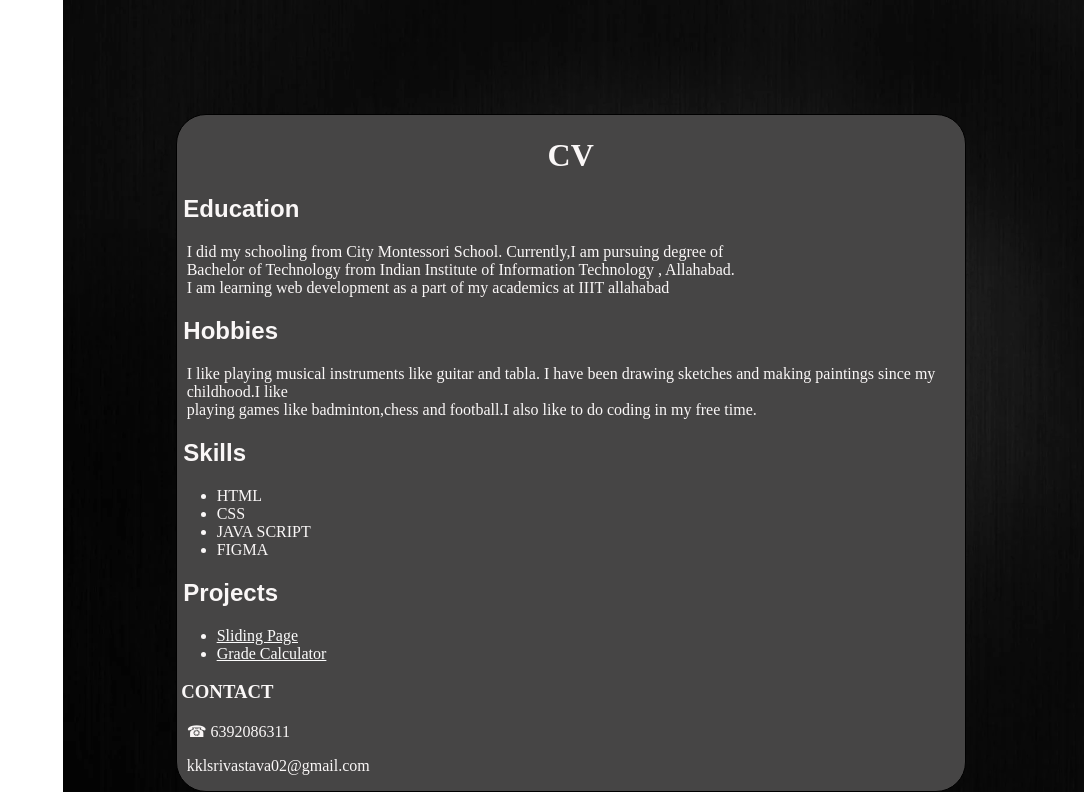
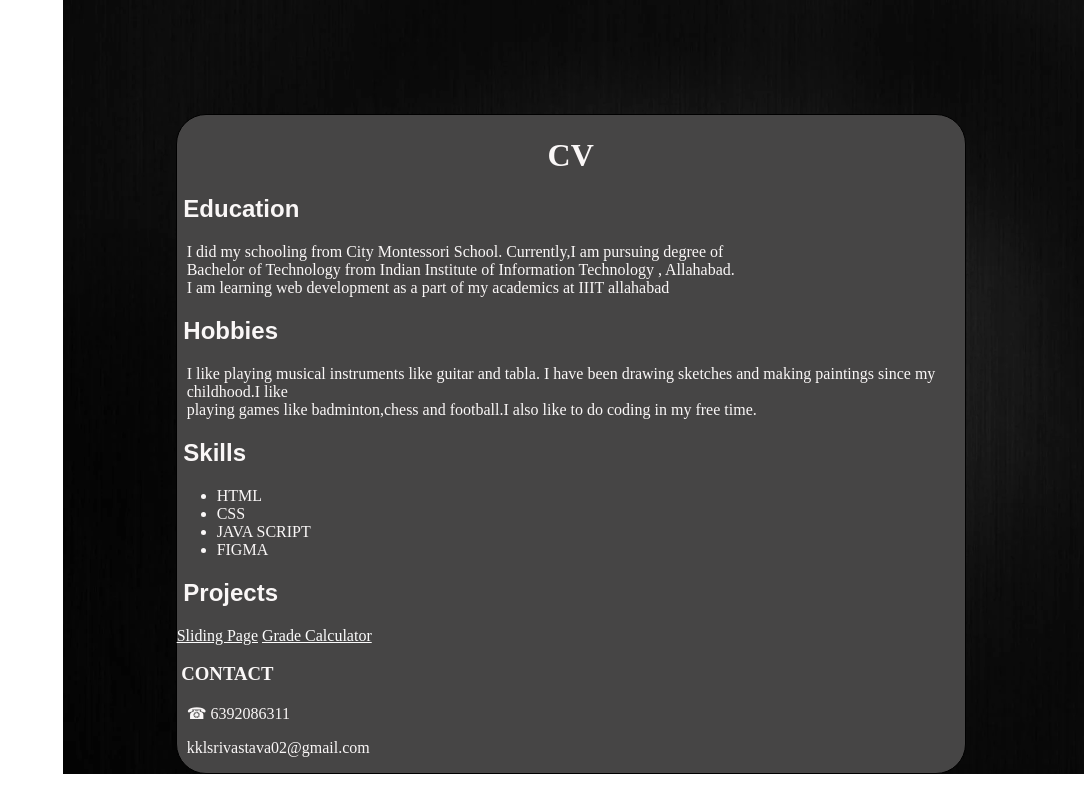
Before and after one commit to akhilsrivastava-01/MY-PORTFOLIO, a plain HTML site: page index.html in a window 1280 px wide. Shown: the part 1921-2721 px from the top of the page, without its empty margins (196-1280 px from the left). Drawn offline with Linux system fonts and the light colour scheme.

Commit message:
Update index.html

```diff
--- a/index.html
+++ b/index.html
@@ -340,12 +340,12 @@
         </ul>
 
         <h2 style="font-family: Arial, Helvetica, sans-serif">&nbsp;Projects</h2>
-        <ul>
-          <li ><a href="sliding_page.html" style="color: #fdfdfd;">Sliding Page</a></li>
-          <li>
+
+        <a href="sliding_page.html" style="color: #fdfdfd;">Sliding Page</a>
+
             <a href="grade_calc.html" style="color: #fdfdfd;">Grade Calculator</a>
-          </li>
-        </ul>
+
+
 
 
         <div class="contact_bg">
```
